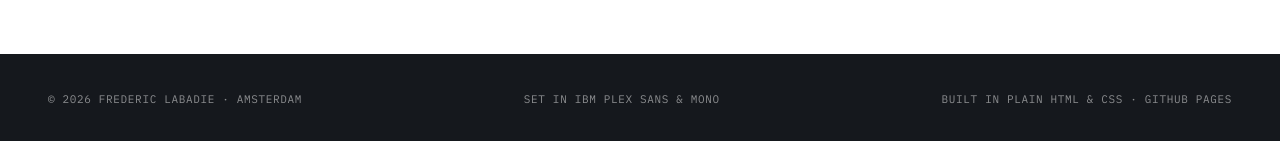
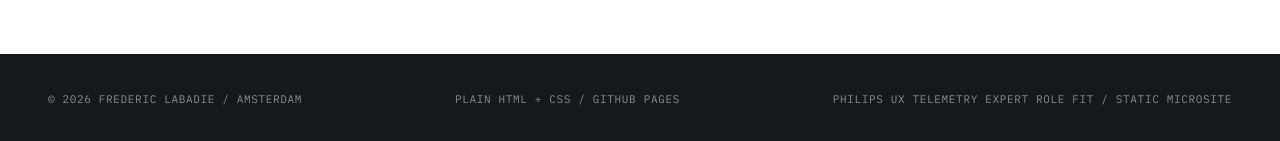
Before and after one commit to fredericlabadie/fredericlabadie.github.io, a Jekyll site: the page built from philips/index.html, in a window 1280 px wide and 900 px high, scrolled down 9009 px. Shown: the part 756-897 px from the top of the window. Built offline with Jekyll 4.4.1, drawn with Linux system fonts in a browser that asks for light colours; comment, search, counter and statistics services are not loaded.

Commit message:
Align Philips footer with main site rhythm

```diff
--- a/_includes/philips-footer.html
+++ b/_includes/philips-footer.html
@@ -1,11 +1,7 @@
 <footer class="footer">
   <div class="footer-inner">
-    <span
-      >&copy; 2026 Frederic Labadie &middot; {% if page.philips_footer_role
-      %}Targeted role fit for Philips UX Telemetry Expert &middot; 579397{% else
-      %}Amsterdam{% endif %}</span
-    >
-    <span>Set in IBM Plex Sans &amp; Mono</span>
-    <span>Built in plain HTML &amp; CSS &middot; GitHub Pages</span>
+    <span>&copy; 2026 Frederic Labadie / Amsterdam</span>
+    <span>Plain HTML + CSS / GitHub Pages</span>
+    <span>Philips UX Telemetry Expert role fit / static microsite</span>
   </div>
 </footer>
```
